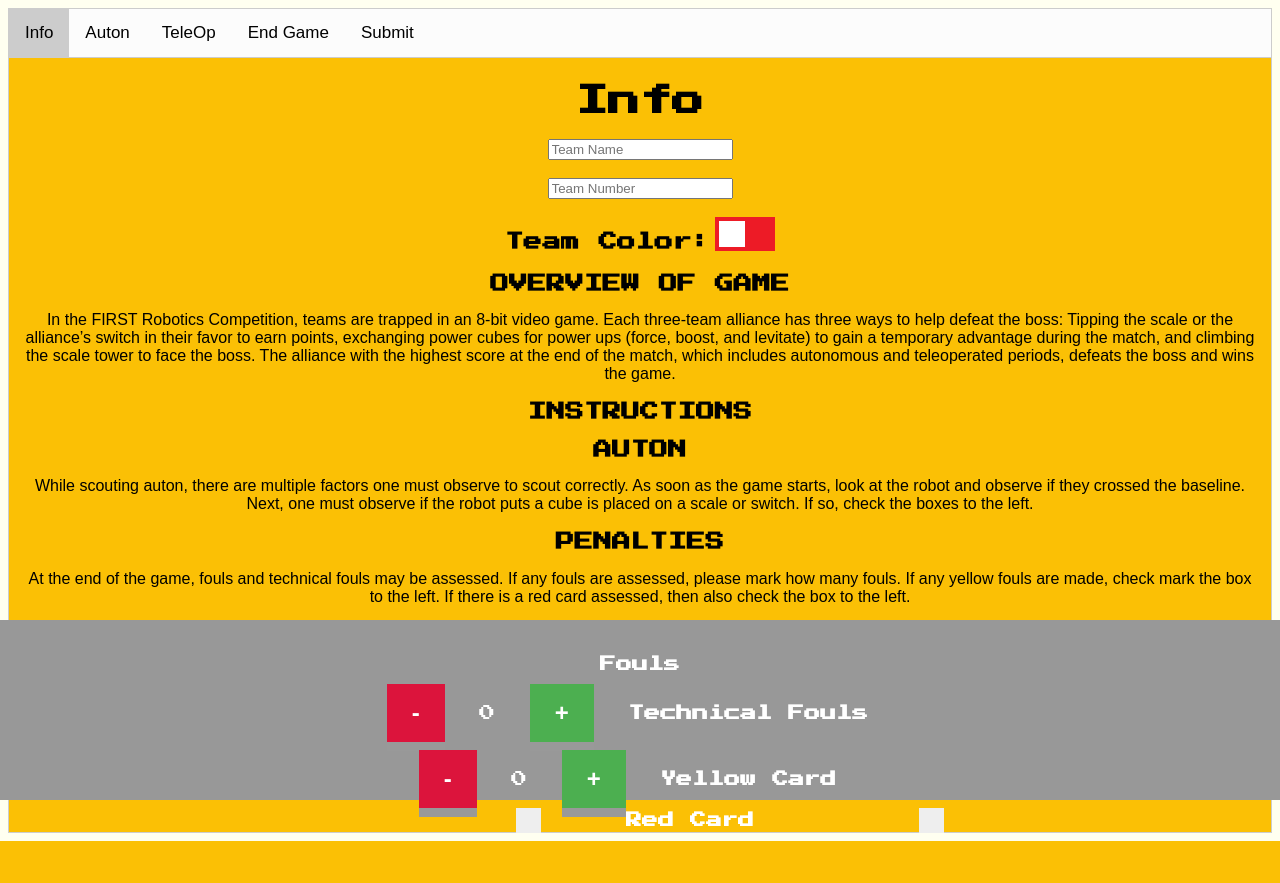
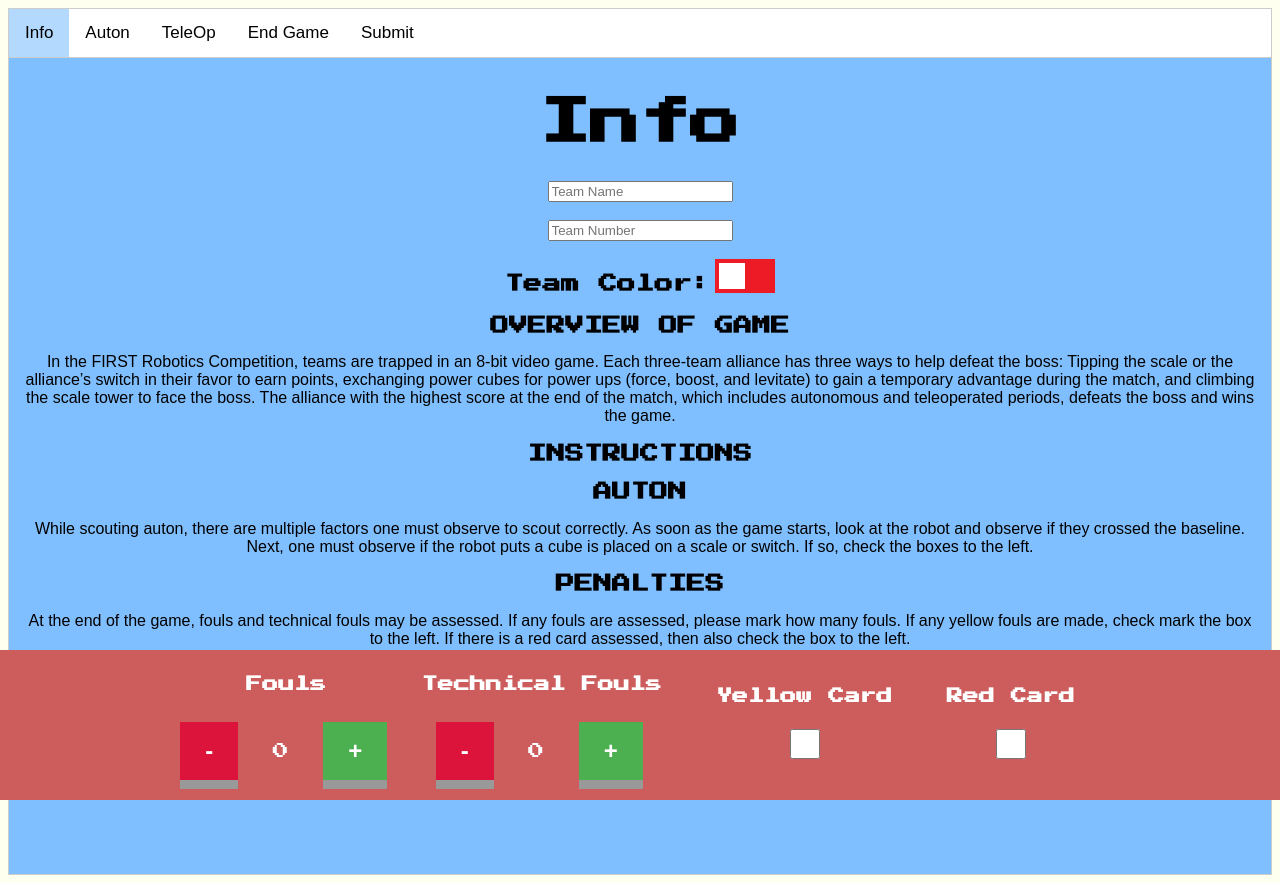
Before and after one commit to aryanindarapu/Scouting-System-2018, a PHP site: page /scoutingSystem.html in a window 1280 px wide. Before the commit the page ends 841 px from the top, so only its background shows below. Run offline with PHP 8.4, Linux system fonts and the light colour scheme.

Commit message:
Commit to pull

```diff
--- a/scoutingSystem.css
+++ b/scoutingSystem.css
@@ -4,7 +4,7 @@ body {font-family: Arial;}
 .tab {
     overflow: hidden;
     border: 1px solid #ccc;
-    background-color: #fcfcfc;
+    background-color: #ffffff ;
 }
 
 /* Style the buttons inside the tab */
@@ -21,12 +21,12 @@ body {font-family: Arial;}
 
 /* Change background color of buttons on hover */
 .tab button:hover {
-    background-color: #ddd;
+    background-color: #cce6ff;
 }
 
 /* Create an active/current tablink class */
 .tab button.active {
-    background-color: #ccc;
+    background-color: #b3d9ff;
 }
 
 /* Style the tab content */
@@ -35,7 +35,7 @@ body {font-family: Arial;}
     padding: 6px 12px;
     border: 1px solid #ccc;
     border-top: none;
-	background-color: #fbc005;
+	background-color: #80bfff;
 	padding-bottom: 100px;
 }
 
@@ -103,8 +103,8 @@ input[value="-"] {
 	left: 0;
 	bottom: 0;
 	width: 100%;
-	height: 180px;
-	background: rgba(152,152,152,1);
+	height: 150px;
+	background: rgba(205,92,92,1);
 	color: white;
 	text-align: center;
 }
@@ -129,4 +129,5 @@ h3 {
 
 h1 {
 	font-family: "Press Start 2P";
+	font-size: 50px;
 }
--- a/scoutingSystem.html
+++ b/scoutingSystem.html
@@ -5,7 +5,7 @@
 		<link rel = "stylesheet" type = "text/css" href = "scoutingSystem.css">
 		<link rel = "stylesheet" type = "text/css" href = "buttons.css">
 		<link rel = "stylesheet" type = "text/css" href = "buttonsFooter.css">
-		<link href = "https://fonts.googleapis.com/css?family=Press+Start+2P" rel = "stylesheet">
+		<link href="https://fonts.googleapis.com/css?family=Press+Start+2P" rel="stylesheet">
 		<title>Scouting System</title>
 		<div class = "tab">
 			<button id = "default" class = "tablinks" onclick = "openTab(event, 'Info')">Info</button>
@@ -115,41 +115,40 @@
 			</div>
 
 			<div id = "Submit" class = "tabcontent">
-				<h1>Submit</h1>
-				<textarea rows = "4" cols = "50" id = "comment" placeholder = "Add Comments..."></textarea><br>
+				<h3>Submit</h3>
+				<textarea rows = "4" cols = "50" id = "comment" placeholder = "Add Comments..." style = "height: 200px; width: 700px;"></textarea><br>
 				<input type = "button" class = "submit" onclick = "submit()" value = "Submit">
 			</div>
 
 			<div class = "footer" >
 				<br><br>
-				<div class = "Penalties" style = "display: inline">
+				<div class = "Penalties" style = "display: inline-block; margin-left: 0px">
 					<h4>Fouls</h4>
+					<br>
 					<br>
 					<input value = "-" type = "button" onclick = "add(-1, 0)">
 					<p id = "foul" style = "display: inline; font-family: 'Press Start 2P'">0</p>
 					<input value = "+" type = "button" onclick = "add(1, 0)">
 				</div>
-				<div class = "Penalties" style = "display: inline">
-					<h4 style = "maar">Technical Fouls</h4>
+				<div class = "Penalties" style = "display: inline-block">
+					<h4>Technical Fouls</h4>
 					<br>
-					<input value = "-" type = "button" onclick = "add(-1, 0)">
-					<p id = "foul" style = "display: inline; font-family: 'Press Start 2P'">0</p>
-					<input value = "+" type = "button" onclick = "add(1, 0)">
+					<br>
+					<input value = "-" type = "button" onclick = "add(-1, 1)">
+					<p id = "tech" style = "display: inline; font-family: 'Press Start 2P'">0</p>
+					<input value = "+" type = "button" onclick = "add(1, 1)">
 				</div>
-				<div class = "Penalties"style = "display: inline">
+				<div class = "Penalties" style = "display: inline-block;">
 					<h4>Yellow Card</h4>
 					<br>
-					<label class = "container" style = "display: inline; margin-left: 50px; margin-right: 50px;">
-						<input type = "checkbox" name = "yellowCard">
-						<span class = "checkmarkYel"></span>
-					</label>
+					<br>
+					<input type = "checkbox" name = "yellowCard" style = "height: 30px; width: 30px;">
 				</div>
-				<div class = "Penalties" style = "display: inline">
+				<div class = "Penalties" style = "display: inline-block">
 					<h4>Red Card</h4>
-					<label class = "container" style = "display: inline">
-						<input type = "checkbox" name = "redCard">
-						<span class = "checkmarkRed"></span>
-					</label>
+					<br>
+					<br>
+					<input type = "checkbox" name = "yellowCard" style = "height: 30px; width: 30px;">
 				</div>
 			</div>
 	</body>
```
Also changed, not shown: Map.PNG.
